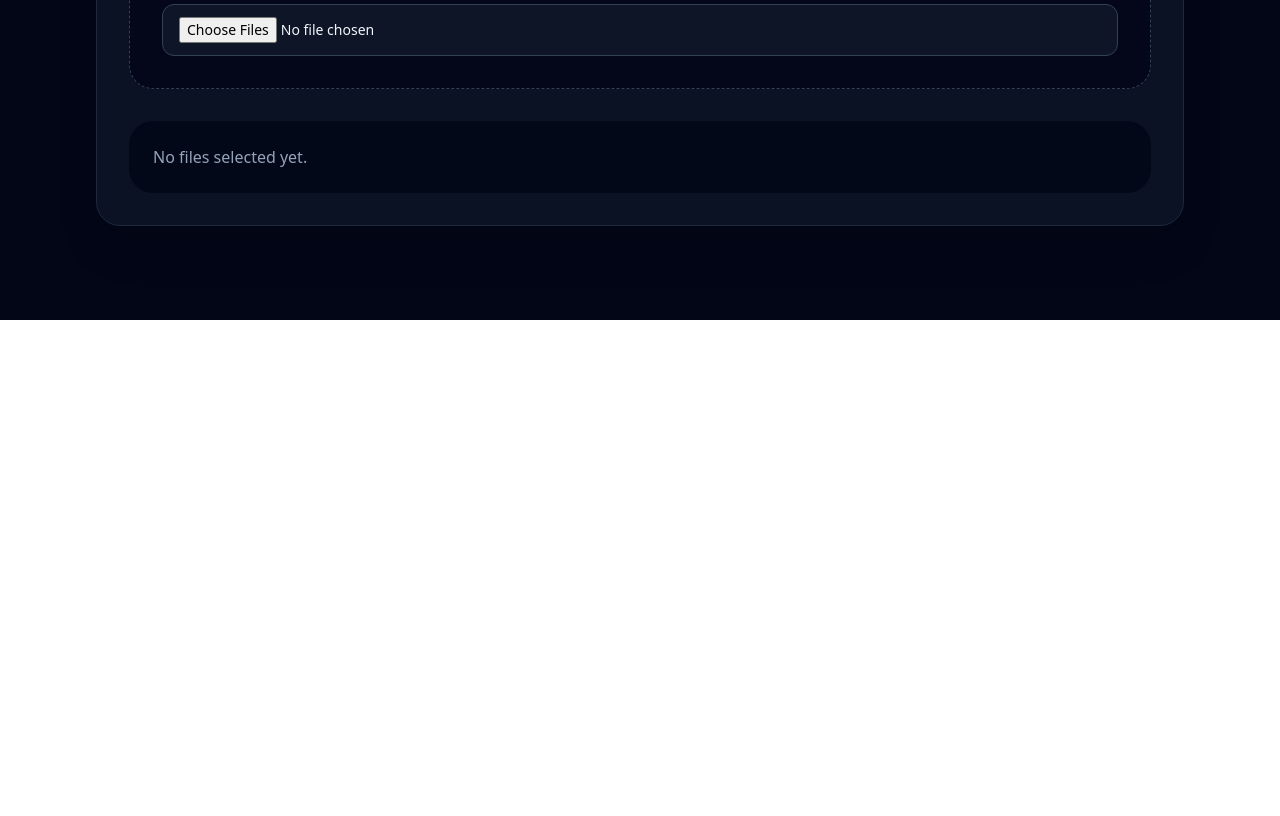
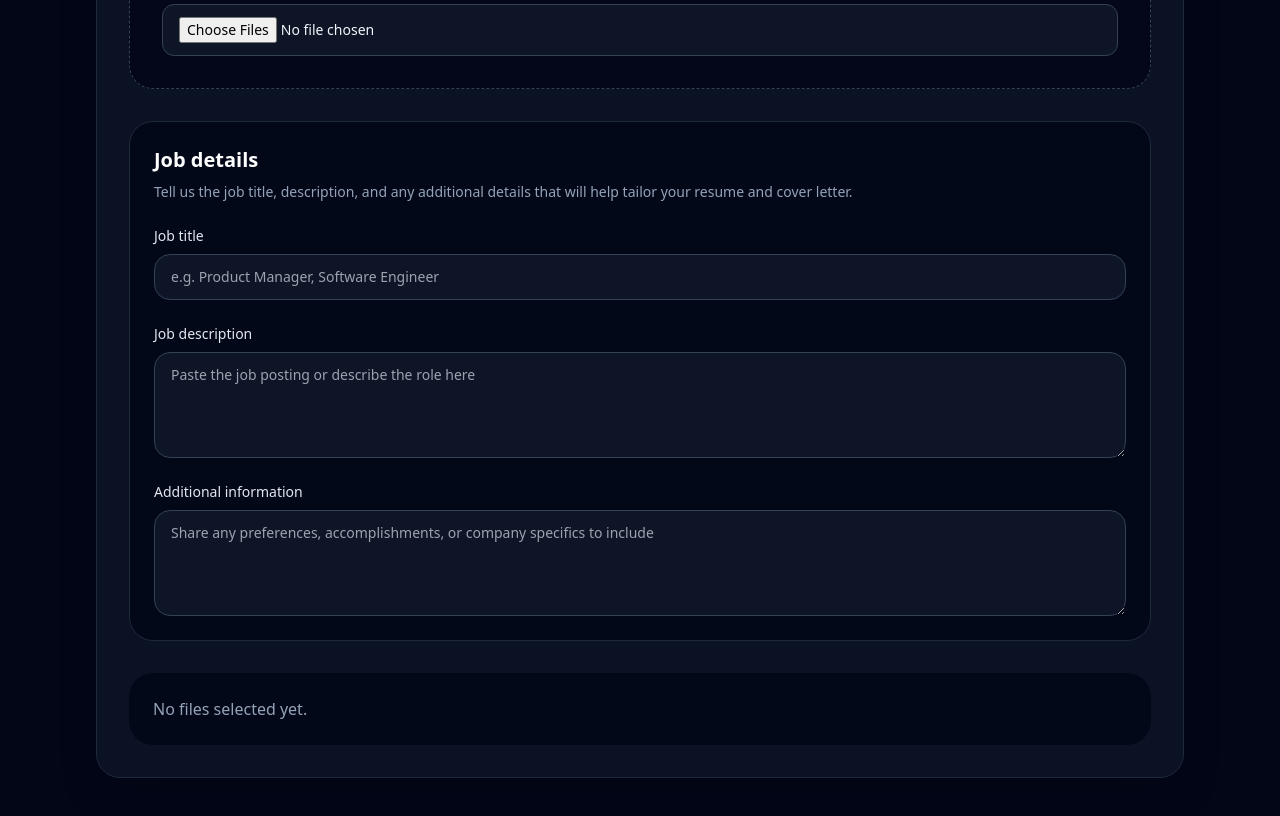
Before and after one commit to wilcoxjoseph/AI-Resume-Cover-Letters-Generator, a React (Vite) app: page /document in a window 1280 px wide. Shown: the part 480-1296 px from the top of the page. Before the commit the page ends 800 px from the top, so only its background shows below. Built offline with nearby package versions, Linux system fonts and the light colour scheme.

Commit message:
Created a textbook for job title, description, and additional information.

```diff
--- a/src/Document/doc.tsx
+++ b/src/Document/doc.tsx
@@ -4,6 +4,10 @@ import { useNavigate } from "react-router-dom";
 export default function Document() {
   const navigate = useNavigate();
   const [files, setFiles] = useState<File[]>([]);
+
+  const [jobTitle, setJobTitle] = useState("");
+  const [jobDescription, setJobDescription] = useState("");
+  const [additionalInfo, setAdditionalInfo] = useState("");
 
   const handleFileChange = (event: React.ChangeEvent<HTMLInputElement>) => {
     if (!event.target.files) return;
@@ -39,6 +43,48 @@ export default function Document() {
             />
           </label>
 
+          <div className="mt-8 rounded-3xl border border-slate-800 bg-slate-950/80 p-6">
+            <h2 className="text-xl font-semibold text-white">Job details</h2>
+            <p className="mt-2 text-sm text-slate-400">
+              Tell us the job title, description, and any additional details that will help tailor your resume and cover letter.
+            </p>
+
+            <div className="mt-6 grid gap-6">
+              <label className="grid gap-2 text-sm text-slate-200">
+                <span className="font-medium">Job title</span>
+                <input
+                  type="text"
+                  value={jobTitle}
+                  onChange={(event) => setJobTitle(event.target.value)}
+                  placeholder="e.g. Product Manager, Software Engineer"
+                  className="w-full rounded-2xl border border-slate-700 bg-slate-900/90 px-4 py-3 text-sm text-slate-100 outline-none transition focus:border-cyan-500 focus:ring-2 focus:ring-cyan-500/20"
+                />
+              </label>
+
+              <label className="grid gap-2 text-sm text-slate-200">
+                <span className="font-medium">Job description</span>
+                <textarea
+                  value={jobDescription}
+                  onChange={(event) => setJobDescription(event.target.value)}
+                  placeholder="Paste the job posting or describe the role here"
+                  rows={4}
+                  className="w-full rounded-2xl border border-slate-700 bg-slate-900/90 px-4 py-3 text-sm text-slate-100 outline-none transition focus:border-cyan-500 focus:ring-2 focus:ring-cyan-500/20"
+                />
+              </label>
+
+              <label className="grid gap-2 text-sm text-slate-200">
+                <span className="font-medium">Additional information</span>
+                <textarea
+                  value={additionalInfo}
+                  onChange={(event) => setAdditionalInfo(event.target.value)}
+                  placeholder="Share any preferences, accomplishments, or company specifics to include"
+                  rows={4}
+                  className="w-full rounded-2xl border border-slate-700 bg-slate-900/90 px-4 py-3 text-sm text-slate-100 outline-none transition focus:border-cyan-500 focus:ring-2 focus:ring-cyan-500/20"
+                />
+              </label>
+            </div>
+          </div>
+
           {files.length > 0 ? (
             <div className="mt-8 rounded-3xl bg-slate-950/80 p-6">
               <h2 className="text-xl font-semibold text-white">Selected files</h2>
```
